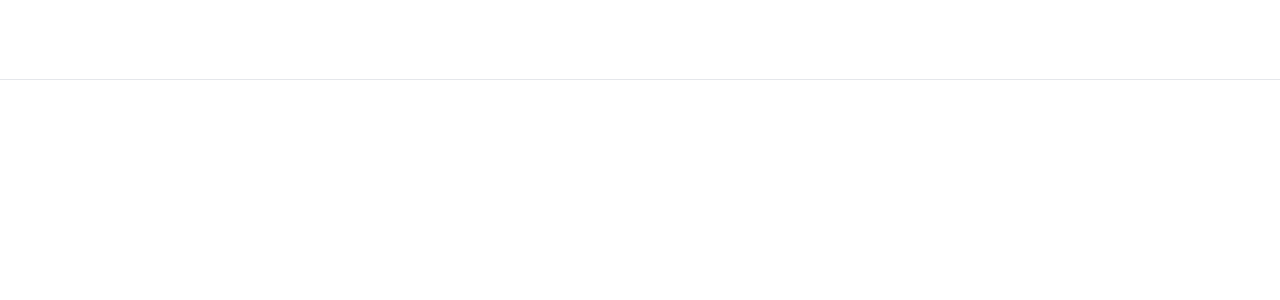
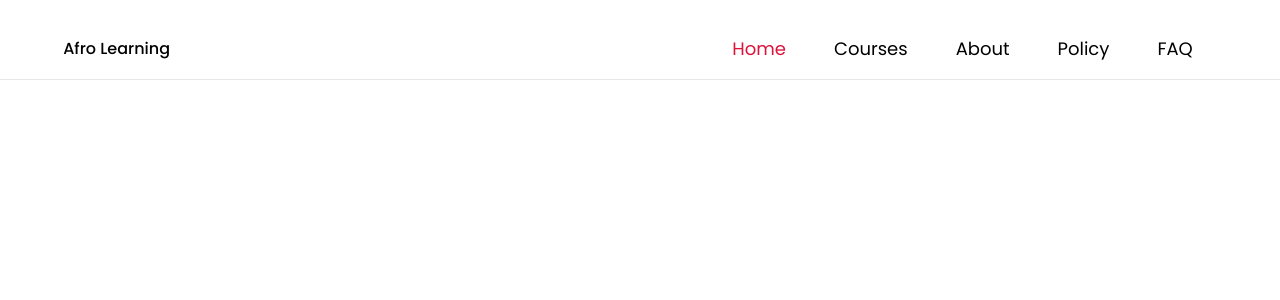
Before and after one commit to megersam/LMS, a Next.js app in the folder client/: page / in a window 1280 px wide. Shown: the top 300 px of the page. Built offline with nearby package versions, Linux system fonts and the light colour scheme.

Commit message:
Header file created with mobile responsive

```diff
--- a/client/app/components/Header.tsx
+++ b/client/app/components/Header.tsx
@@ -1,5 +1,7 @@
 'use client'
+import Link from "next/link";
 import React, { FC, useState } from "react";
+import NavItems from "../utils/NavItems";
 
 type Props = {
     open: boolean;
@@ -8,7 +10,7 @@
 }
 
 
-const Header: FC<Props> = (props: Props) => {
+const Header: FC<Props> = ({activeItem}) => {
     const [active, setActive] = useState(false);
     const [openSidebar, setOpenSidebar] = useState(false);
 
@@ -26,7 +28,24 @@
 
     return (
         <div className="w-full relative">
-            <div className={`${active ? "dark:bg-opacity-50 dark:bg-gradient-to-b dark:from-gray-900 dark:to-black fixed top-0 left-0 w-full h-[80px] z-[80] border-b dark:border-[#ffffff1c] shadow-xl transition duration-500" : "w-full border-b dark:border-[#ffffff1c] h-[80px] z-[80] dark:shadow"}`}></div>
+            <div className={`${active ? "dark:bg-opacity-50 dark:bg-gradient-to-b dark:from-gray-900 dark:to-black fixed top-0 left-0 w-full h-[80px] z-[80] border-b dark:border-[#ffffff1c] shadow-xl transition duration-500" : "w-full border-b dark:border-[#ffffff1c] h-[80px] z-[80] dark:shadow"}`}>
+                <div className="w-[95%] 800px:w-[92%] m-auto py-2 h-full">
+                    <div className="w-full h-[80px] flex items-center justify-between p-3">
+                        <div>
+                            <Link href={"/"}
+                               className={`text[25px] font-Poppins font-[500] text-black dark:text-white`}>
+                                Afro Learning
+                               </Link>
+                        </div>
+                        <div className="flex items-center">
+                            <NavItems
+                               activeItem={activeItem}
+                               isMobile={false}
+                            />
+                        </div>
+                    </div>
+                </div>
+            </div>
 
         </div>
     )
--- /dev/null
+++ b/client/app/utils/NavItems.tsx
@@ -0,0 +1,79 @@
+import Link from 'next/link';
+import React, {FC} from 'react'
+
+
+export const navItemsData = [
+    {
+        name: 'Home',
+        url: '/',
+    },
+    {
+        name: 'Courses',
+        url: '/courses',
+    },
+    {
+        name: 'About',
+        url: '/about',
+    },
+    {
+        name: 'Policy',
+        url: '/policy',
+    },
+    {
+        name: 'FAQ',
+        url: '/faq',
+    },
+];
+
+type Props = {
+    activeItem: number,
+    isMobile:boolean,
+}
+
+const  NavItems: React.FC<Props>= ({activeItem, isMobile})=> {
+  return (
+
+    <>
+    <div className="hidden 800px:flex ">
+        {
+            navItemsData && navItemsData.map((i, index)=>(
+                <Link href={`${i.url}`} key={index} passHref>
+                    <span
+                      className={`${activeItem === index
+                        ? "dark:text-[#37a39a] text-[crimson]"
+                        : "dark:text-white text-black"
+                        } text-[18px] px-6 font-Poppins font-[400]`}
+                       >
+                       {i.name}
+                       </span>
+                </Link>
+            ))
+        }
+    </div>
+    {
+        isMobile && (
+            <div className="800px:hidden mt-5">
+                <div className="w-full text-center py-6">
+                    {
+                        navItemsData && navItemsData.map((i, index)=>(
+                            <Link href='/' passHref>
+                                <span
+                                className={`${activeItem === index
+                                   ? "dark:text-[#37a39a] text-[crimson]"
+                                   : "dark:text-white text-black"
+                                   } text-[180px] px-6 font-Poppins font-[400]`}
+                                   >
+                                    {i.name}
+                                   </span>
+                            </Link>
+                        ))
+                    }
+                </div>
+            </div>
+        )
+    }
+    </>
+  );
+};
+
+export default NavItems;
```
